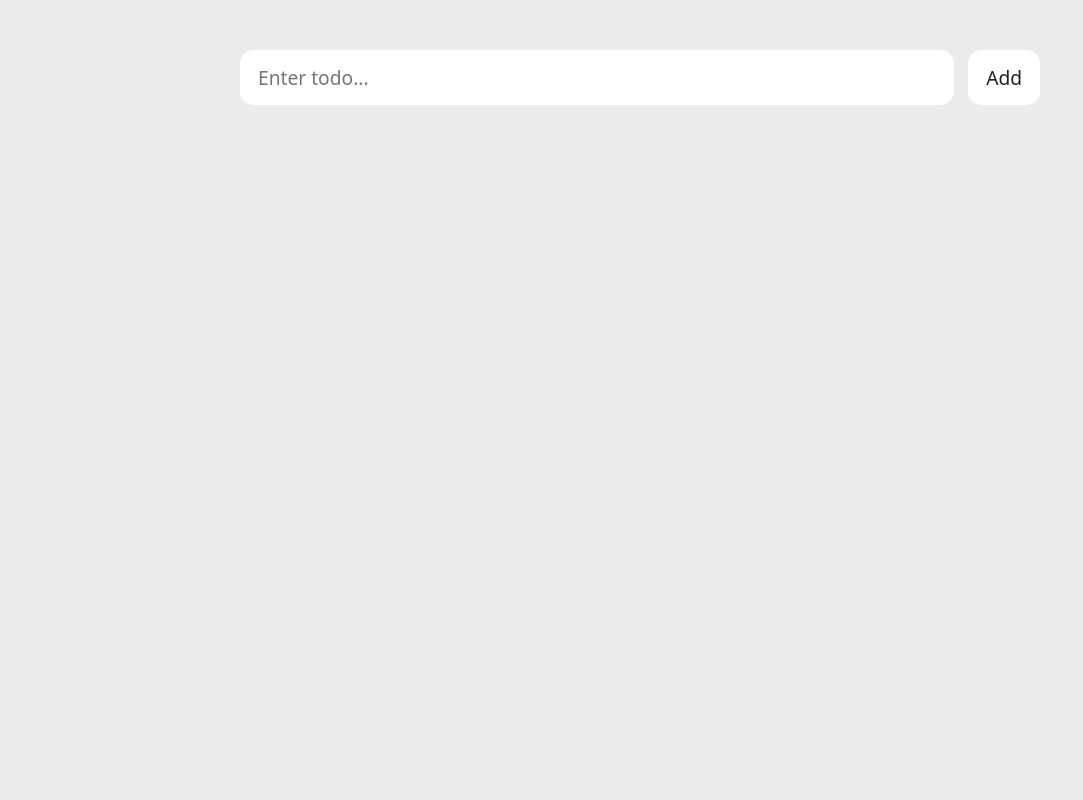
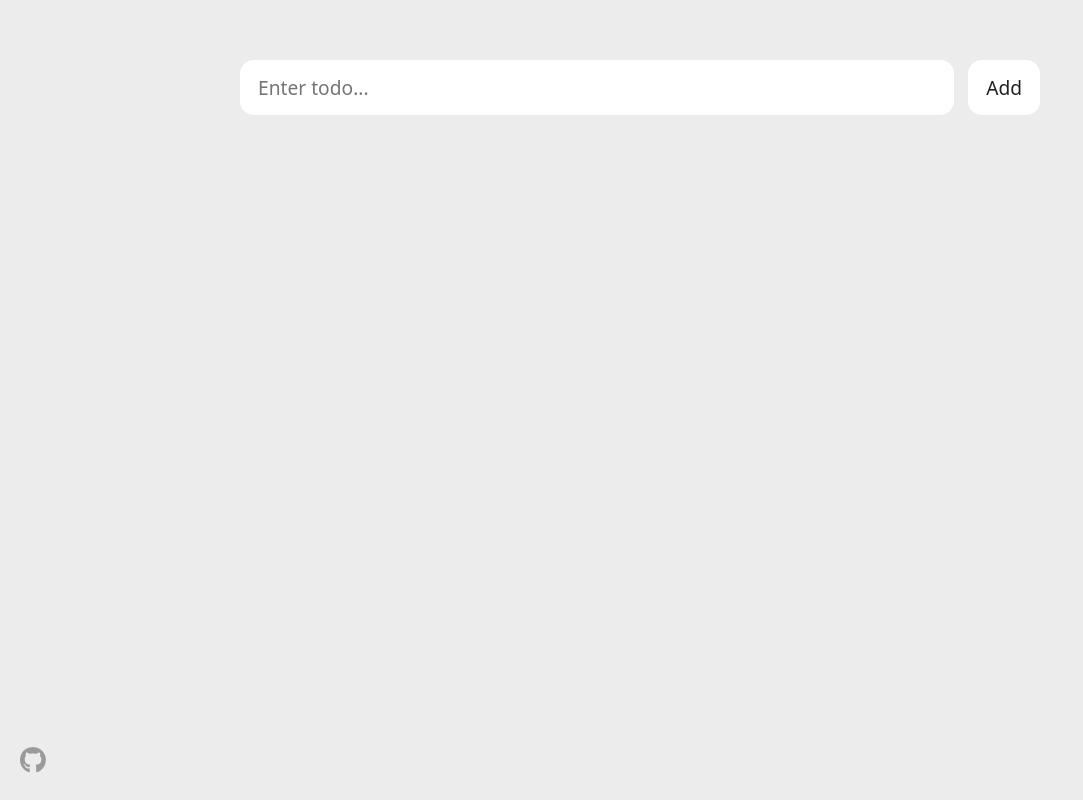
Before and after one commit to super-chenhui/todo-app, a React (Vite) app: page / in a window 1280 px wide. Shown: the whole page, without its empty margins (0-1083 px from the left). Built offline with nearby package versions, Linux system fonts and the light colour scheme; a web font is replaced by a local one.

Commit message:
Add github link component

```diff
--- a/src/App.jsx
+++ b/src/App.jsx
@@ -1,6 +1,7 @@
 import { useState, useEffect } from "react"
 import TodoInput from "./components/TodoInput"
 import TodoList from "./components/TodoList"
+import Link from "./components/Link"
 
 function App() {
   const [todos, setTodos] = useState([])
@@ -48,6 +49,7 @@ function App() {
     <>
       <TodoInput todoValue={todoValue} setTodoValue={setTodoValue} handleAddTodos={handleAddTodos} />
       <TodoList todos={todos} handleAddTodos={handleAddTodos} handleDeleteTodo={handleDeleteTodo} handleEditTodo={handleEditTodo} />
+      <Link />
     </>
   )
 }
--- /dev/null
+++ b/src/components/Link.jsx
@@ -0,0 +1,10 @@
+export default function Link() {
+  return (
+    <footer>
+      <button onClick={() => { window.open("https://github.com/uxdruh/todo-app", "_blank") }}>
+      <i className="fa-brands fa-github fa-beat-fade fa-2xl"></i>
+      </button>
+    </footer>
+  )
+
+}
--- a/src/index.css
+++ b/src/index.css
@@ -18,7 +18,7 @@ button {
   min-height: 100vh;
   display: flex;
   flex-direction: column;
-  padding: 50px;
+  padding: 60px;
   background: #ececec;
   gap: 14px;
 }
@@ -107,6 +107,23 @@ p {
   opacity: 0.7;
 }
 
+footer {
+  position: fixed;
+  bottom: 15px;
+  left: 10px;
+  display: flex;
+  align-items: stretch;
+}
+
+footer button {
+  border-radius: 30px;
+  background: transparent;
+  cursor: pointer;
+  padding: 16px 10px;
+  border: none;
+  outline: none;
+}
+
 
 
 @media (min-width: 640px) {
```
